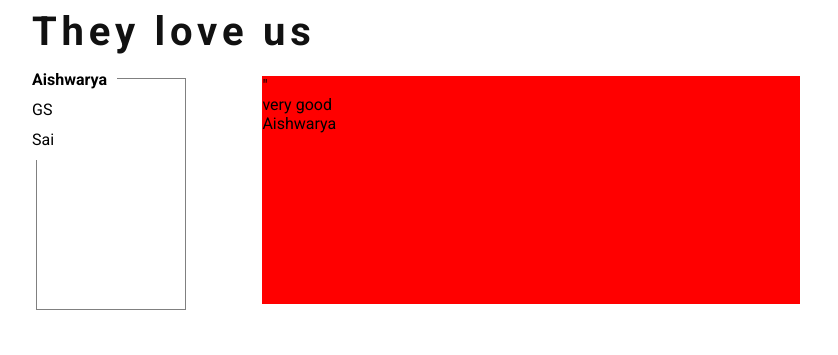
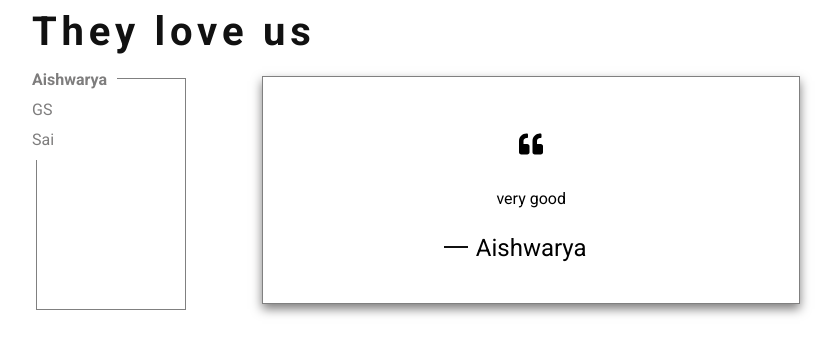
Before and after one commit to AishwaryaT19/prague, a Next.js app: page / in a window 1280 px wide. Shown: the part 4002-4357 px from the top of the page, without its empty margins (224-1062 px from the left). Built offline with nearby package versions, Linux system fonts and the light colour scheme.

Commit message:
css updated

```diff
--- /dev/null
+++ b/components/footer.tsx
@@ -0,0 +1,3 @@
+export default function footer() {
+  return <footer id="footer"></footer>;
+}
--- a/pages/index.tsx
+++ b/pages/index.tsx
@@ -15,6 +15,7 @@ import {
   testimonials,
   testimonialHeading,
 } from "../components/Info";
+import { FaQuoteLeft } from "react-icons/fa";
 export default function Home() {
   const [testyIndex, setTesyIndex] = useState(0);
 
@@ -123,9 +124,11 @@ export default function Home() {
                       height: `${100 / testimonials.length}%`,
                     }}
                   >
-                    <span>"</span>
+                    <span>
+                      <FaQuoteLeft />
+                    </span>
                     <p>{test.message}</p>
-                    <span>{test.name}</span>
+                    <span className="auth">{test.name}</span>
                   </div>
                 );
               })}
--- a/styles/pages/_home.scss
+++ b/styles/pages/_home.scss
@@ -333,6 +333,7 @@
           min-height: 30px;
           padding-right: 10px;
           background-color: white;
+          color: #7e7d7d;
           cursor: pointer;
           &.testy-active {
             font-weight: bold;
@@ -340,11 +341,38 @@
         }
       }
       .testy-container {
-        background-color: red;
         width: 70%;
         height: 95%;
         overflow: hidden;
+        border: 1px solid grey;
+        box-shadow: 0px 5px 10px #7e7d7d;
         .overflow-container {
+          > div {
+            display: flex;
+            flex-direction: column;
+            width: 100%;
+            justify-content: center;
+            align-items: center;
+            text-align: center;
+            span {
+              font-size: 1.5rem;
+            }
+            p {
+              margin: 5%;
+            }
+            .auth {
+              position: relative;
+              &::after {
+                content: "";
+                position: absolute;
+                height: 0.15rem;
+                width: 1.5rem;
+                background-color: #111;
+                top: calc(50% - 0.15rem);
+                right: calc(100% + 0.5rem);
+              }
+            }
+          }
           transition: all 0.8s ease-in-out;
         }
       }
```
Also changed, not shown: styles/styles.css, 1 other file (tests, documents, lock files or other folders).
